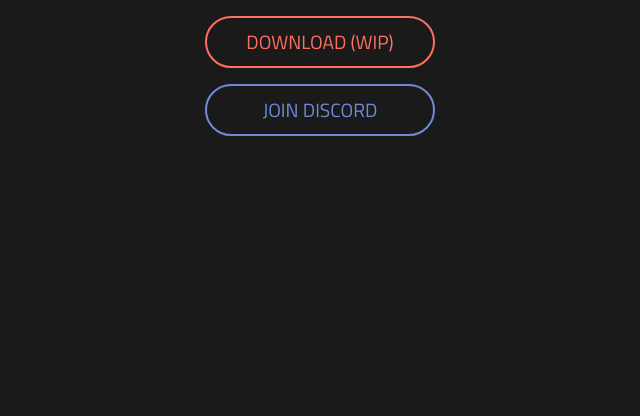
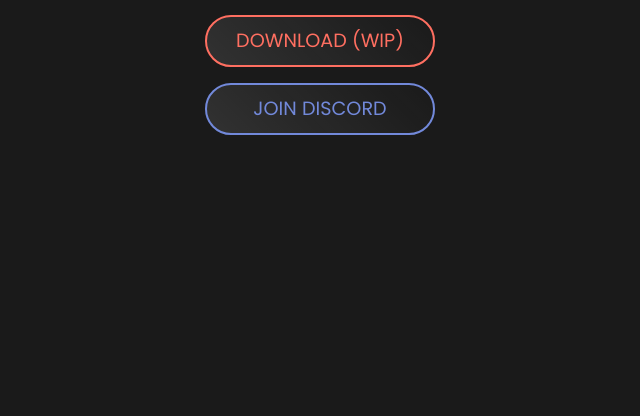
Before and after one commit to ProtonSoftworks/Proton, a plain HTML site: page index.html in a window 1280 px wide. Shown: the part 384-800 px from the top of the page, without its empty margins (320-960 px from the left). Drawn offline with Linux system fonts and the light colour scheme.

Commit message:
Update index.html

```diff
--- a/index.html
+++ b/index.html
@@ -4,7 +4,7 @@
     <meta charset="UTF-8">
     <meta name="viewport" content="width=device-width, initial-scale=1.0">
     <title>Proton for Roblox - Proton Softworks</title>
-    <link rel="stylesheet" href="https://fonts.googleapis.com/css2?family=Titillium+Web:wght@400;600&display=swap">
+    <link rel="stylesheet" href="https://fonts.googleapis.com/css2?family=Poppins:wght@400;600&display=swap">
     <style>
         :root {
             --bg: #1a1a1a;
@@ -28,7 +28,7 @@
             align-items: center;
             background: var(--bg);
             font-size: 1rem;
-            font-family: 'Titillium Web', sans-serif;
+            font-family: 'Poppins', sans-serif;
             color: var(--solid);
         }
         h1 {
@@ -52,12 +52,8 @@
             font-size: 1.2em;
             line-height: 2.5em;
             cursor: pointer;
-            transition: background-color 300ms ease, transform 300ms ease;
-            background-color: transparent;
-            background-image: linear-gradient(45deg, var(--bg) 50%, transparent 50%),
-                              linear-gradient(-45deg, var(--bg) 50%, transparent 50%);
-            background-size: 4px 4px;
-            background-position: 0 0, 2px 2px;
+            transition: background-color 300ms ease, transform 300ms ease, box-shadow 300ms ease;
+            background: linear-gradient(45deg, rgba(255, 255, 255, 0.1), rgba(255, 255, 255, 0));
         }
         .btn.download {
             border-color: var(--download);
@@ -68,8 +64,9 @@
             color: var(--discord);
         }
         .btn:hover, .btn:focus {
-            background-image: none;
-            box-shadow: 0 4px 8px rgba(0, 0, 0, 0.2);
+            background: var(--primary);
+            color: var(--bg);
+            box-shadow: 0 8px 16px rgba(0, 0, 0, 0.3);
             transform: scale(1.05);
         }
         .dot {
@@ -119,7 +116,7 @@
     <h1>Proton for Roblox</h1>
     <div class="container">
         <div class="btn download">
-            <a href="#">download (wip)</a>
+            <a href="#">Download (WIP)</a>
             <div class="dot"></div>
         </div>
         <div class="btn discord">
```
